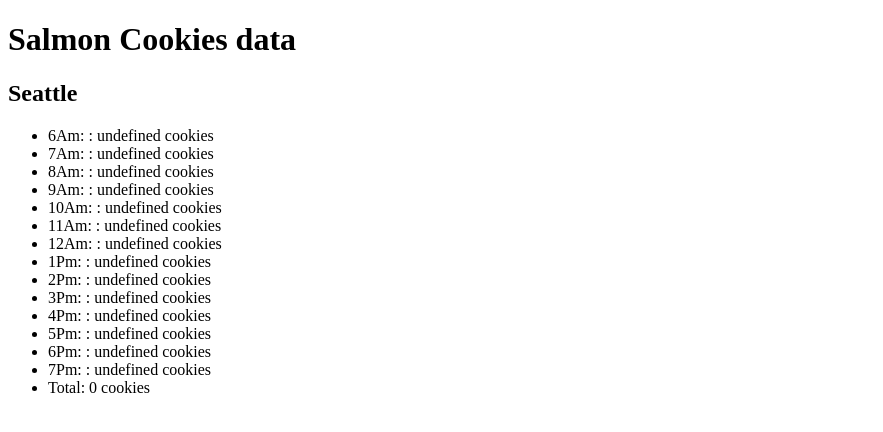
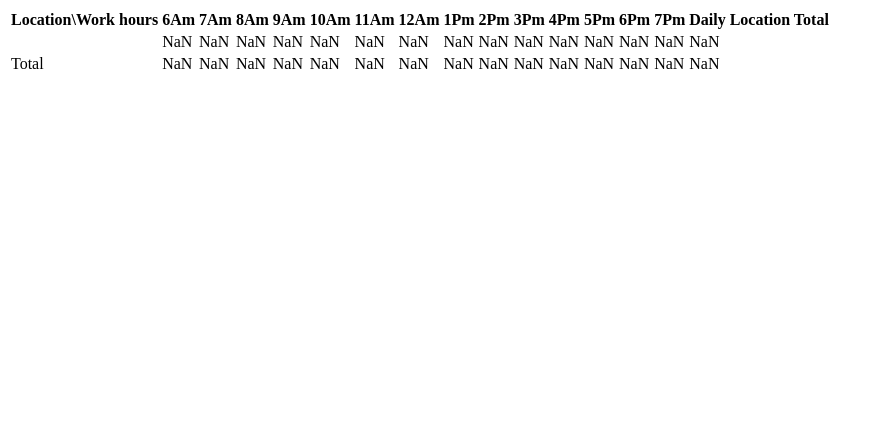
Before and after one commit to zaidShishani/cookie-stand, a plain HTML site: page HTML/sales.html in a window 1280 px wide. Shown: the whole page, without its empty margins (0-883 px from the left). Drawn offline with Linux system fonts and the light colour scheme.

Commit message:
having problem with rending numbers

```diff
--- a/HTML/sales.html
+++ b/HTML/sales.html
@@ -8,17 +8,20 @@
 </head>
 <body>
     <header>
-        <h1>Salmon Cookies data</h1>
+
     </header>
+    <main>
     <div id="locationData">
         <!--
-            name of the shop
-            and ul of sales cookie per hour generated randomly
+            Table of inforamtion for sales data app.js
 
         -->
     </div>
+</main>
+<footer>
 
 
+</footer>
 <script src="../app.js"></script>
 </body>
 </html>
--- a/app.js
+++ b/app.js
@@ -1,58 +1,175 @@
 'use strict';
 
 let container = document.getElementById('locationData');
-
-let seattle = {
-
-shopLocation: `Seattle`,
-minPerHour: 23,
-maxPerHour: 65,
-AvgPerHour: 6.3,
-customPerHour: [],
-workingHours: ['6Am: ', '7Am: ', '8Am: ', '9Am: ', '10Am: ', '11Am: ', '12Am: ', '1Pm: ', '2Pm: ', '3Pm: ', '4Pm: ', '5Pm: ', '6Pm: ', '7Pm: '],
-sales: [],
-totalSales: 0,
+let table = document.createElement('table');
+container.appendChild(table);
 
 
-getRanNumOCus: function() {
-    for(let i = 0; i < seattle.workingHours.length; i++){
-        let randomCusomer =  Math.floor(Math.random() * (this.maxPerHour - this.minPerHour + 1) + this.minPerHour);
-        this.customPerHour.push(randomCusomer);
-    }
-},
-
-getSales: function() {
-    for(let i = 0; i < this.workingHourslength; i++){
-        this.sales = (Math.ceil(this.getRanNumOCus[i] * this.AvgPerHour))
-        this.totalSales += this.sales[i];
-    }
-
-},
+let workingHours = ['6Am ', '7Am ', '8Am ', '9Am ', '10Am ', '11Am ', '12Am ', '1Pm ', '2Pm ', '3Pm ', '4Pm ', '5Pm ', '6Pm ', '7Pm '];
+let locationArray = [];
 
 
-render : function(){
-    let articleEl = document.createElement('article');
-    container.appendChild(articleEl);
-    let h2 = document.createElement('h2');
-    articleEl.appendChild(h2);
-    h2.textContent = `${this.shopLocation}`;
-    let listEl = document.createElement('ul');
-    articleEl.appendChild(listEl);
-    for (let i = 0 ; i < this.workingHours.length ; i++){
-        let listItem = document.createElement('li');
-        listItem.textContent  = this.workingHours[i] + ': ' + this.sales[i]+' cookies';
-        listEl.appendChild(listItem);
+function shopData(shopLocation, minPerHour, maxPerHour, AvgPerHour) {
+    this.shopLocation = shopLocation;
+    this.minPerHour = minPerHour;
+    this.maxPerHour = maxPerHour;
+    this.AvgPerHour = AvgPerHour;
+    this.salesPerHour = [];
+    this.totalSalesDaily = 0;
+    this.randomCustomer = [];
+    locationArray.push(this);
+}
+    function getRandomInc(min,max) {
+    min = Math.ceil(min);
+    max = Math.floor(max);
+    return Math.floor(Math.random()*(max - min + 1) + min);
+}
+
+shopData.prototype.getRandomCustomer = function() {
+    for(let i = 0; i < workingHours.length; i++) {
+        console.log('hi')
+        this.randomCustomer.push(getRandomInc(this.min,this.max));
     }
-    let listForTotal = document.createElement('li');
-    listForTotal.textContent  = 'Total: '+ this.totalSales+' cookies';
-    listEl.appendChild(listForTotal);
- }
+}
+
+shopData.prototype.getSalesPerHour = function() {
+    for(let i = 0; i < workingHours.length; i++) {
+
+        this.salesPerHour.push(Math.floor(this.randomCustomer[i] * this.AvgPerHour ))
+        this.totalSalesDaily += this.salesPerHour[i]
+    }
+}
 
 
 
+function tableHeader() {
+    let header = document.createElement('tr');
+    table.appendChild(header);
+    let thE1 = document.createElement('th');
+    header.appendChild(thE1);
+    thE1.textContent = 'Location\\Work hours';
+    for(let i = 0; i < workingHours.length; i++) {
+        let thE2 = document.createElement('th');
+        header.appendChild(thE2);
+        thE2.textContent = workingHours[i];
+    }
+    let thE3 = document.createElement('th');
+    header.appendChild(thE3);
+    thE3.textContent = 'Daily Location Total';
 }
-seattle.getRanNumOCus();
-seattle.getSales();
-console.log(seattle.render())
 
-/// stopped here since no TA were avalible having problem with rendering sales'array will resubmit in full after
+
+shopData.prototype.render = function() {
+    let shopData = document.createElement('tr');
+    table.appendChild(shopData);
+
+    let tdE1 = document.createElement('td');
+    shopData.appendChild(tdE1);
+    tdE1.textContent = this.locationArray;
+
+    for(let i = 0; i < workingHours.length; i++) {
+        let tdE2 = document.createElement('td');
+        shopData.appendChild(tdE2);
+        tdE2.textContent= this.salesPerHour[i];
+    }
+    let tdE3 = document.createElement('td');
+    shopData.appendChild(tdE3);
+    tdE3.textContent = this.totalSalesDaily;
+}
+
+function tableFooter() {
+    let totalSalesPerLocation = 0;
+    let SalesPerLocation = 0;
+
+    let footer = document.createElement('tr');
+    table.appendChild(footer);
+
+    let tdEl1 = document.createElement('td');
+    footer.appendChild(tdEl1);
+    tdEl1.textContent = 'Total'
+
+    for(let i = 0; i < workingHours.length; i++) {
+        let tdEl2 = document.createElement('td');
+        for(let j = 0; j < locationArray.length; j++){
+            SalesPerLocation += locationArray[j].salesPerHour[i]
+        }
+        footer.appendChild(tdEl2);
+        tdEl2.textContent = SalesPerLocation;
+        totalSalesPerLocation += SalesPerLocation;
+        SalesPerLocation =0;
+    }
+    let tdEl3 = document.createElement('td');
+    footer.appendChild(tdEl3);
+    tdEl3.textContent = totalSalesPerLocation;
+
+}
+
+let seattle = new shopData('Seattle', 23, 65, 6.3);
+// let tokyo = new shopData('Tokyo', 3, 24, 1.2);
+// let dobai = new shopData('Dubai', 11, 38, 3.7);
+// let paris = new shopData('Paris', 20, 38, 2.3);
+// let lima = new shopData('Lima', 2, 16, 4.6);
+
+tableHeader();
+
+for (let i = 0; i < locationArray.length; i++) {
+    locationArray[i].getRandomCustomer();
+    locationArray[i].getSalesPerHour();
+    locationArray[i].render();
+}
+
+tableFooter()
+// let seattle = {
+
+// shopLocation: `Seattle`,
+// minPerHour: 23,
+// maxPerHour: 65,
+// AvgPerHour: 6.3,
+// customPerHour: [],
+
+// sales: [],
+// totalSales: 0,
+
+
+// getRanNumOCus: function() {
+//     for(let i = 0; i < seattle.workingHours.length; i++){
+//         let randocustomer =  Math.floor(Math.random() * (this.maxPerHour - this.minPerHour + 1) + this.minPerHour);
+//         this.customPerHour.push(randocustomer);
+//     }
+// },
+
+// getSales: function() {
+//     for(let i = 0; i < this.workingHours.length; i++){
+//         this.sales = (Math.ceil(this.getRanNumOCus[i] * this.AvgPerHour))
+//         this.totalSales += this.sales[i];
+//     }
+
+// },
+
+
+// render : function(){
+//     let articleEl = document.createElement('article');
+//     container.appendChild(articleEl);
+//     let h2 = document.createElement('h2');
+//     articleEl.appendChild(h2);
+//     h2.textContent = `${this.shopLocation}`;
+//     let listEl = document.createElement('ul');
+//     articleEl.appendChild(listEl);
+//     for (let i = 0 ; i < this.workingHours.length ; i++){
+//         let listItem = document.createElement('li');
+//         listItem.textContent  = this.workingHours[i] + ': ' + this.sales[i]+' cookies';
+//         listEl.appendChild(listItem);
+//     }
+//     let listForTotal = document.createElement('li');
+//     listForTotal.textContent  = 'Total: '+ this.totalSales+' cookies';
+//     listEl.appendChild(listForTotal);
+//  }
+
+
+
+// }
+// seattle.getRanNumOCus();
+// seattle.getSales();
+// console.log(seattle.render())
+
+// stopped here since no TA were avalible having problem with rendering sales'array will resubmit in full after
```
Also changed, not shown: HTML/index.html (+2 -1 lines).
